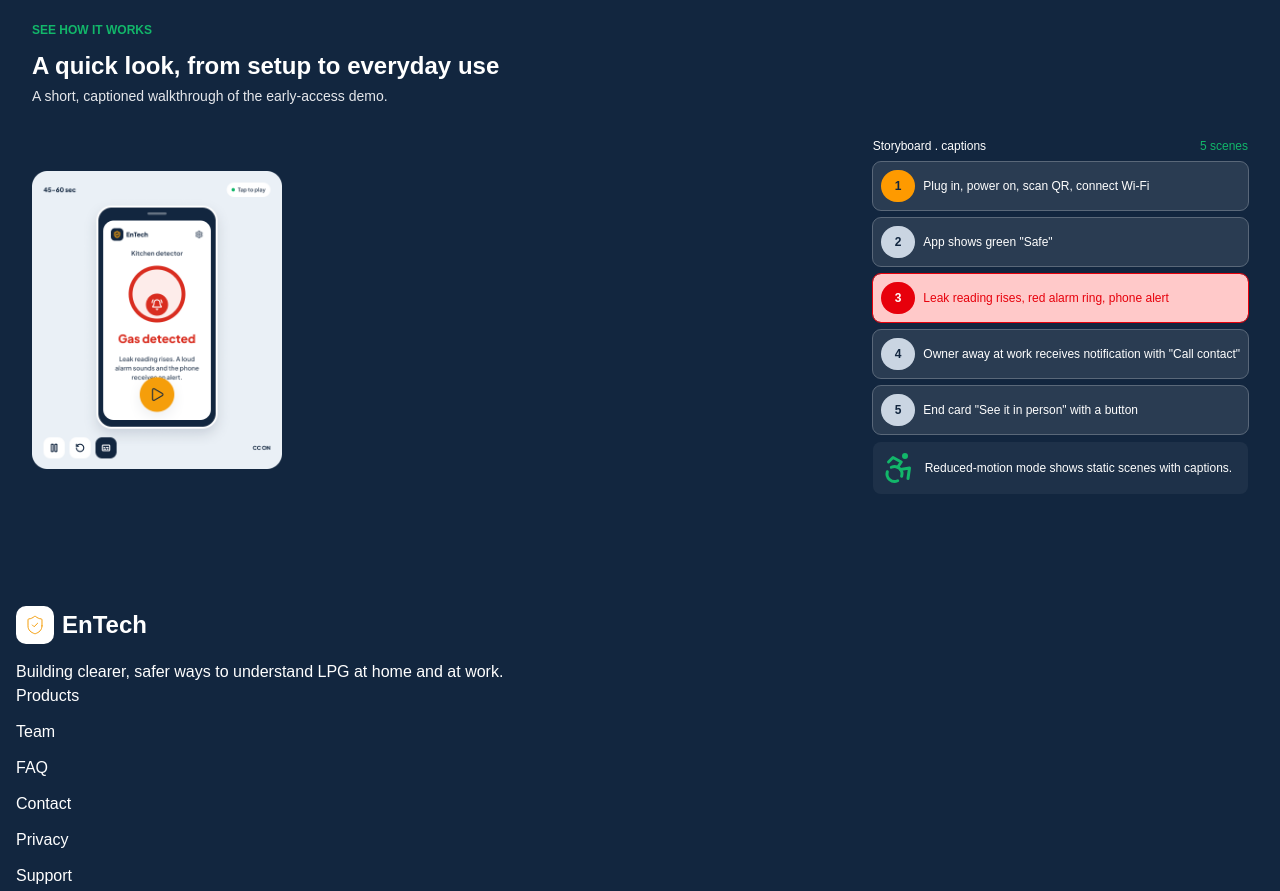
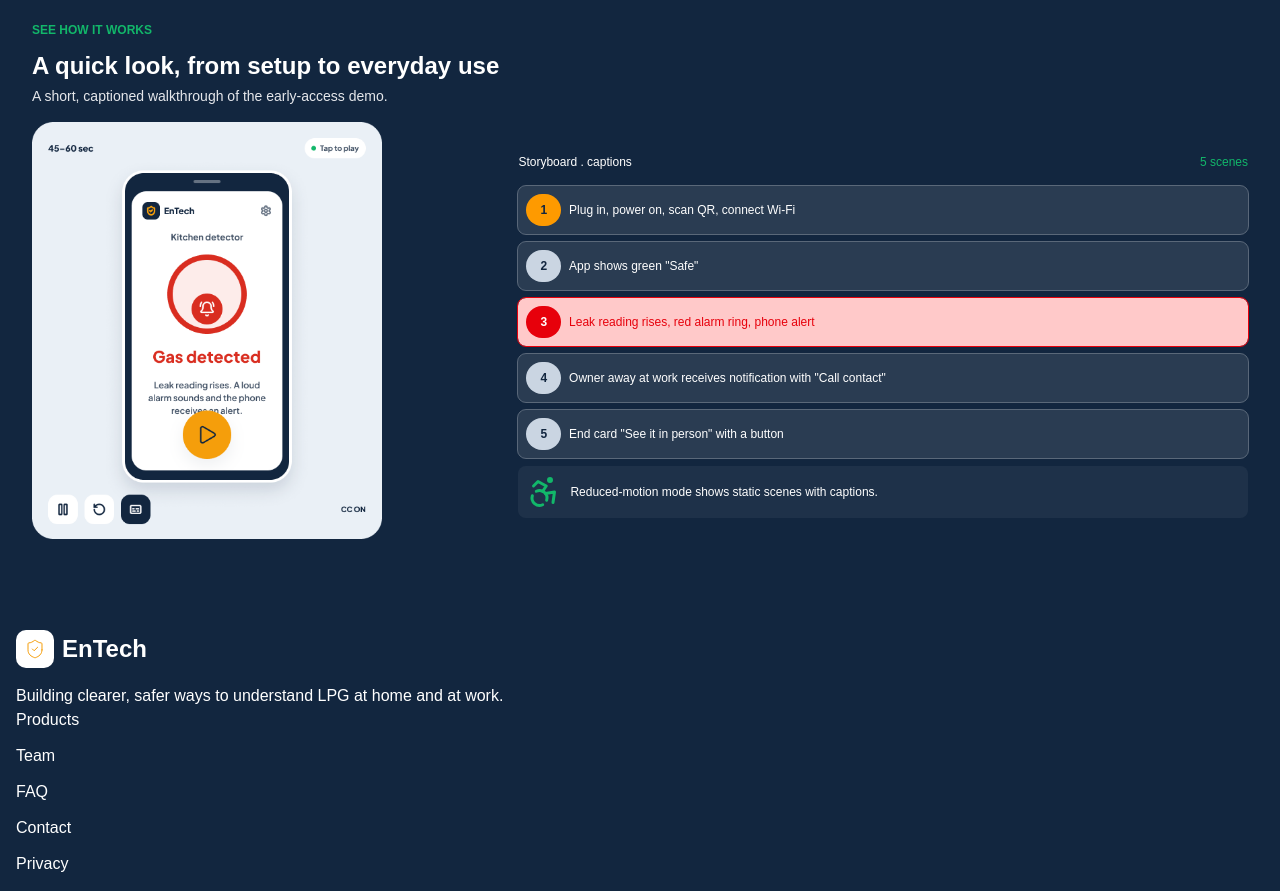
Before and after one commit to Adefenwa/entech, a Next.js app: page /products in a window 1280 px wide. Shown: the part 1520-2411 px from the top of the page. Built offline with nearby package versions, Linux system fonts and the light colour scheme; a web font is replaced by a local one.

Commit message:
feat: update demo section layout with improved responsiveness and storyboard captions

```diff
--- a/src/app/products/page.tsx
+++ b/src/app/products/page.tsx
@@ -221,9 +221,9 @@ export default function Products() {
           </p>
           <div
             id="row"
-            className="my-4 md:flex md:items-center md:justify-between md:gap-2"
+            className="my-4 md:flex md:items-start md:justify-between"
           >
-            <div className="flex justify-center">
+            <div className="flex justify-center md:w-2/4 md:justify-start">
               <Image
                 src="/demo-mobile.png"
                 width={250}
@@ -233,14 +233,14 @@ export default function Products() {
               />
               <Image
                 src="/demo-desktop.png"
-                width={250}
+                width={350}
                 height={100}
                 className="hidden md:block"
                 alt="demo video of the product"
               />
             </div>
-            <div id="storyboard" className="my-4">
-              <div id="row" className="flex justify-between">
+            <div id="storyboard" className="my-4 md:w-3/4 ">
+              <div id="row" className="flex justify-between md:my-4">
                 <p className="text-white font-medium text-xs">
                   Storyboard . captions
                 </p>
```
